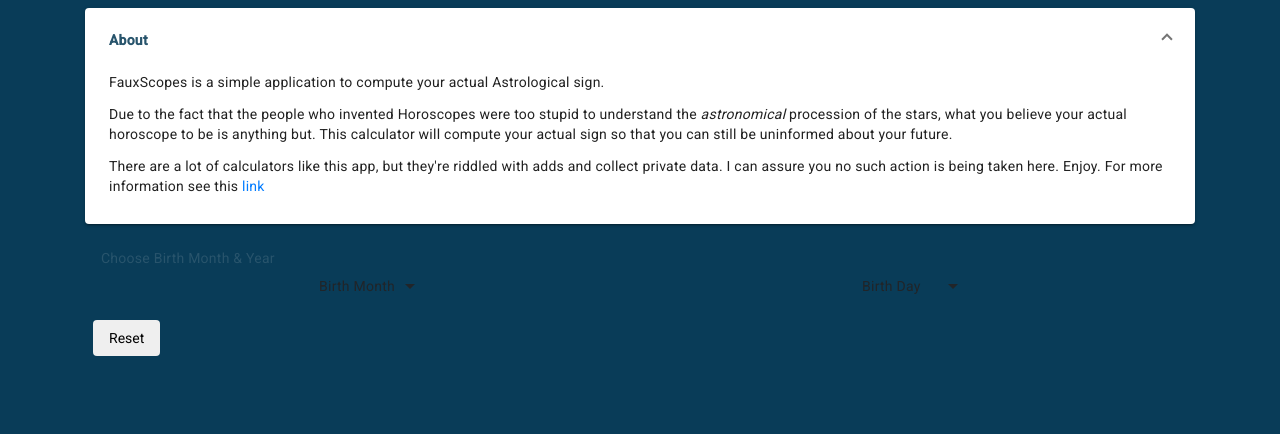
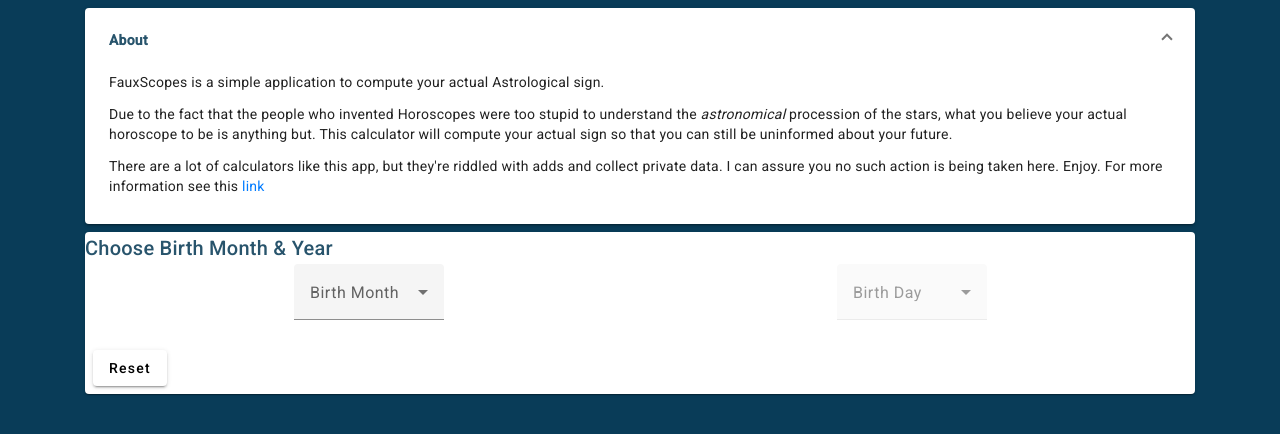
Before and after one commit to boogermanus/FauxScope, an Angular app: page / in a window 1280 px wide. Shown: the top 434 px of the page. Built offline with nearby package versions, Linux system fonts and the light colour scheme.

Commit message:
fix angular imports and style

```diff
--- a/src/app/faux-date-picker/faux-date-picker.component.html
+++ b/src/app/faux-date-picker/faux-date-picker.component.html
@@ -3,7 +3,7 @@
     <mat-card-content>
         <div class="d-flex flex-row justify-content-around">
             <div>
-                <mat-form-field style="max-width: 100px;">
+                <mat-form-field style="max-width: 150px;">
                     <mat-label>Birth Month</mat-label>
                     <mat-select (valueChange)="onMonthSelected($event)" [(value)]="month">
                         <mat-option *ngFor="let month of months" [value]="month">{{month}}</mat-option>
@@ -11,7 +11,7 @@
                 </mat-form-field>
             </div>
             <div class='ml-2'>
-                <mat-form-field style="max-width: 100px">
+                <mat-form-field style="max-width: 150px;">
                     <mat-label>Birth Day</mat-label>
                     <mat-select [disabled]="true" #birthDay (valueChange)="onDaySelected($event)" [(value)]="day">
                         <mat-option *ngFor="let day of days" [value]="day">{{day}}</mat-option>
```
Also changed, not shown: src/app/material.module.ts (+4 -4 lines).
